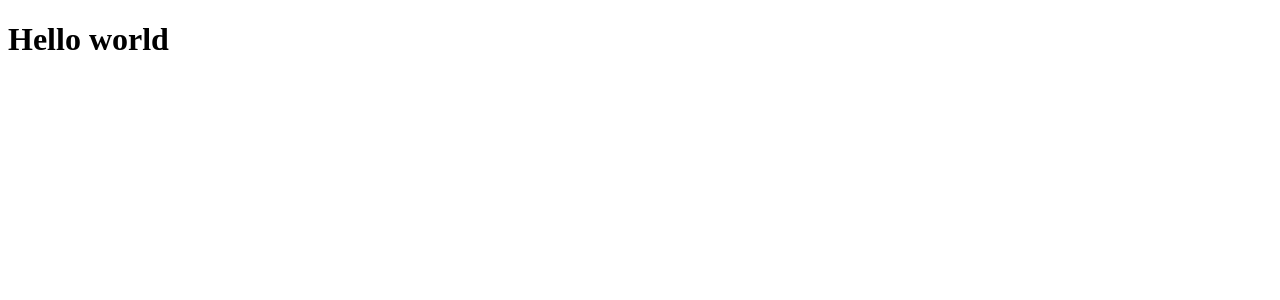
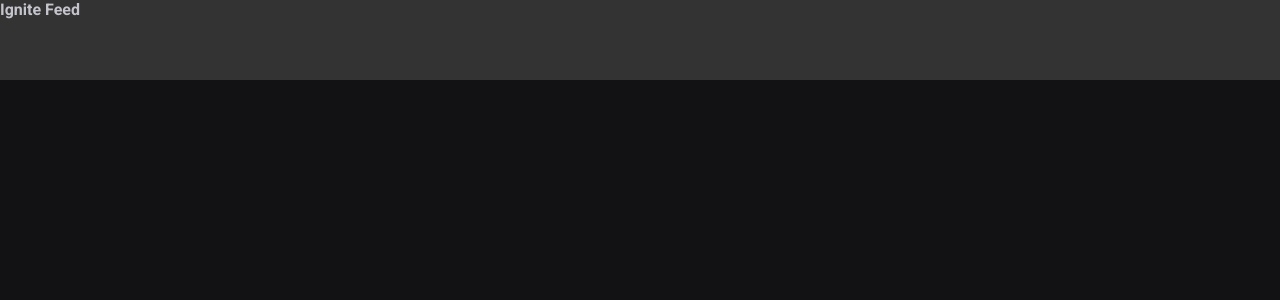
Before and after one commit to matheuseufrasio2/ignite-feed, a React (Vite) app: page / in a window 1280 px wide. Shown: the top 300 px of the page. Built offline with nearby package versions, Linux system fonts and the light colour scheme.

Commit message:
create css global

```diff
--- a/index.html
+++ b/index.html
@@ -1,13 +1,23 @@
 <!DOCTYPE html>
 <html lang="en">
+
 <head>
   <meta charset="UTF-8" />
+
+  <link rel="preconnect" href="https://fonts.googleapis.com" />
+  <link rel="preconnect" href="https://fonts.gstatic.com" crossorigin />
+
   <link rel="icon" type="image/svg+xml" href="/src/favicon.svg" />
   <meta name="viewport" content="width=device-width, initial-scale=1.0" />
-    <title>Vite App</title>
+
+  <link href="https://fonts.googleapis.com/css2?family=Roboto:wght@400;700&display=swap" rel="stylesheet" />
+
+  <title>Ignite Feed</title>
 </head>
+
 <body>
   <div id="root"></div>
   <script type="module" src="/src/main.jsx"></script>
 </body>
+
 </html>
--- a/src/App.jsx
+++ b/src/App.jsx
@@ -1,5 +1,11 @@
+import { Header } from "./components/Header";
+
+import './global.css';
+
 export function App() {
   return (
-    <h1>Hello world</h1>
+    <>
+      <Header />
+    </>
   )
 };
--- /dev/null
+++ b/src/components/Header.jsx
@@ -0,0 +1,9 @@
+import styles from './Header.module.css';
+
+export function Header() {
+  return (
+    <header className={styles.header}>
+      <strong>Ignite Feed</strong>
+    </header>
+  )
+}
--- /dev/null
+++ b/src/components/Header.module.css
@@ -0,0 +1,4 @@
+.header {
+  background: #333;
+  height: 80px;
+}
--- /dev/null
+++ b/src/global.css
@@ -0,0 +1,30 @@
+:root {
+  --white: #fff;
+  --gray-100: #e1e1e6;
+  --gray-300: #c4c4cc;
+  --gray-400: #8d8d99;
+  --gray-600: #323238;
+  --gray-700: #29292e;
+  --gray-800: #202024;
+  --gray-900: #121214;
+
+  --green-500: #00875f;
+}
+
+* {
+  margin: 0;
+  padding: 0;
+  box-sizing: border-box;
+}
+
+body {
+  background: var(--gray-900);
+  color: var(--gray-300);
+  -webkit-font-smoothing: antialiased;
+}
+
+body, input, textarea, button {
+  font-family: 'Roboto', sans-serif;
+  font-weight: 400;
+  font-size: 1rem;
+}
```
Lines whose indentation alone changed are shown as unchanged.
